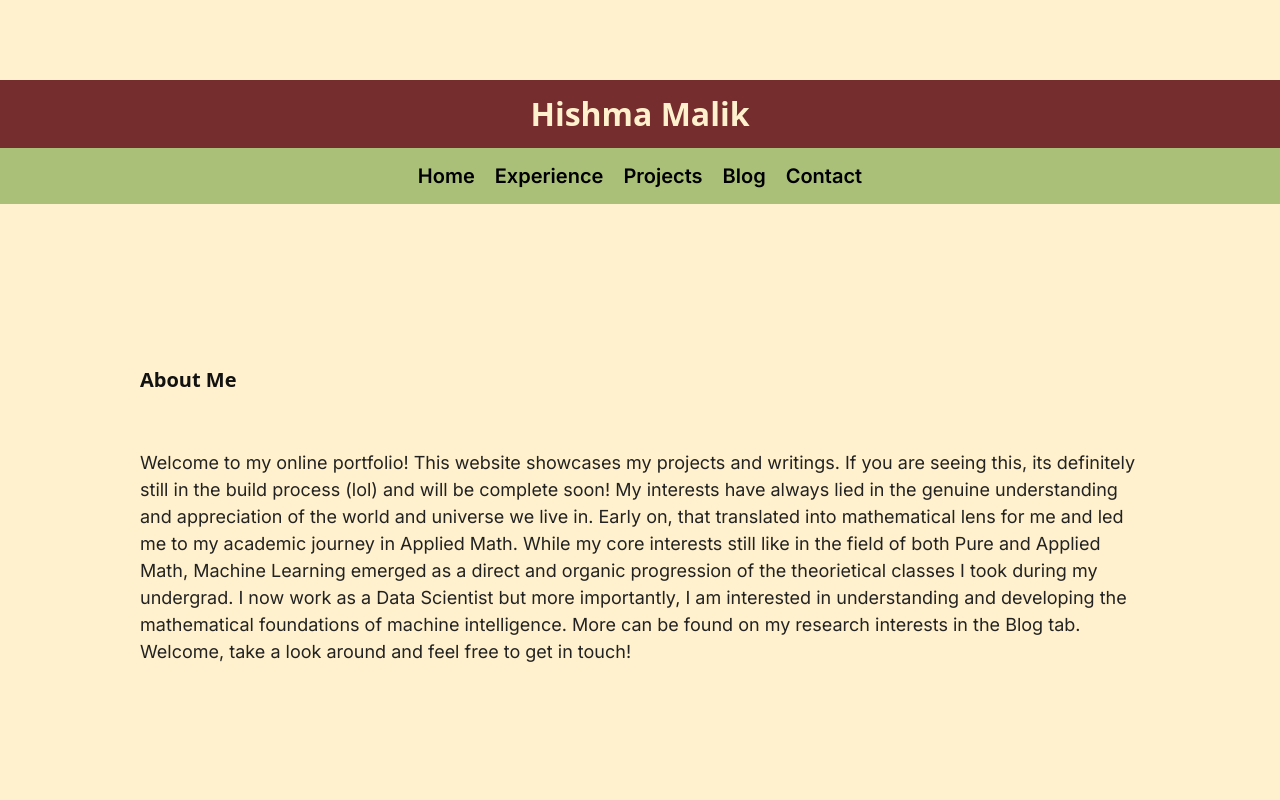
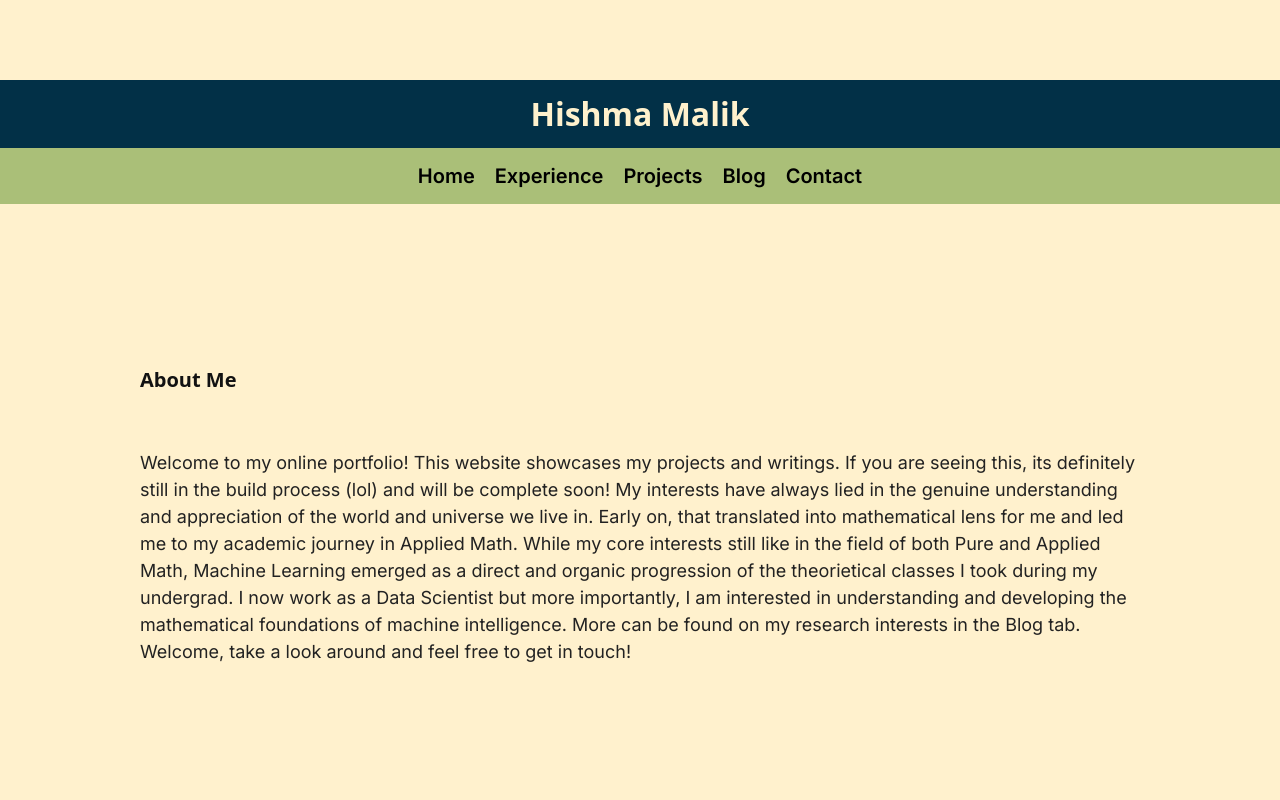
Before and after one commit to hishma-malik/hishma-malik.github.io, a plain HTML site: page index.html in a window 1280 px wide. Shown: the top 800 px of the page. Drawn offline with nearby package versions, Linux system fonts and the light colour scheme.

Commit message:
Update style.css

```diff
--- a/style.css
+++ b/style.css
@@ -154,7 +154,7 @@ header {
 }
 
 .page-title {
-  background-color: #762D2E;  /* garnett red tone */
+  background-color: #023047 ;  /*#762D2E garnett red tone */
   padding: 0.75rem 0;
   margin: 0;
 }
```
